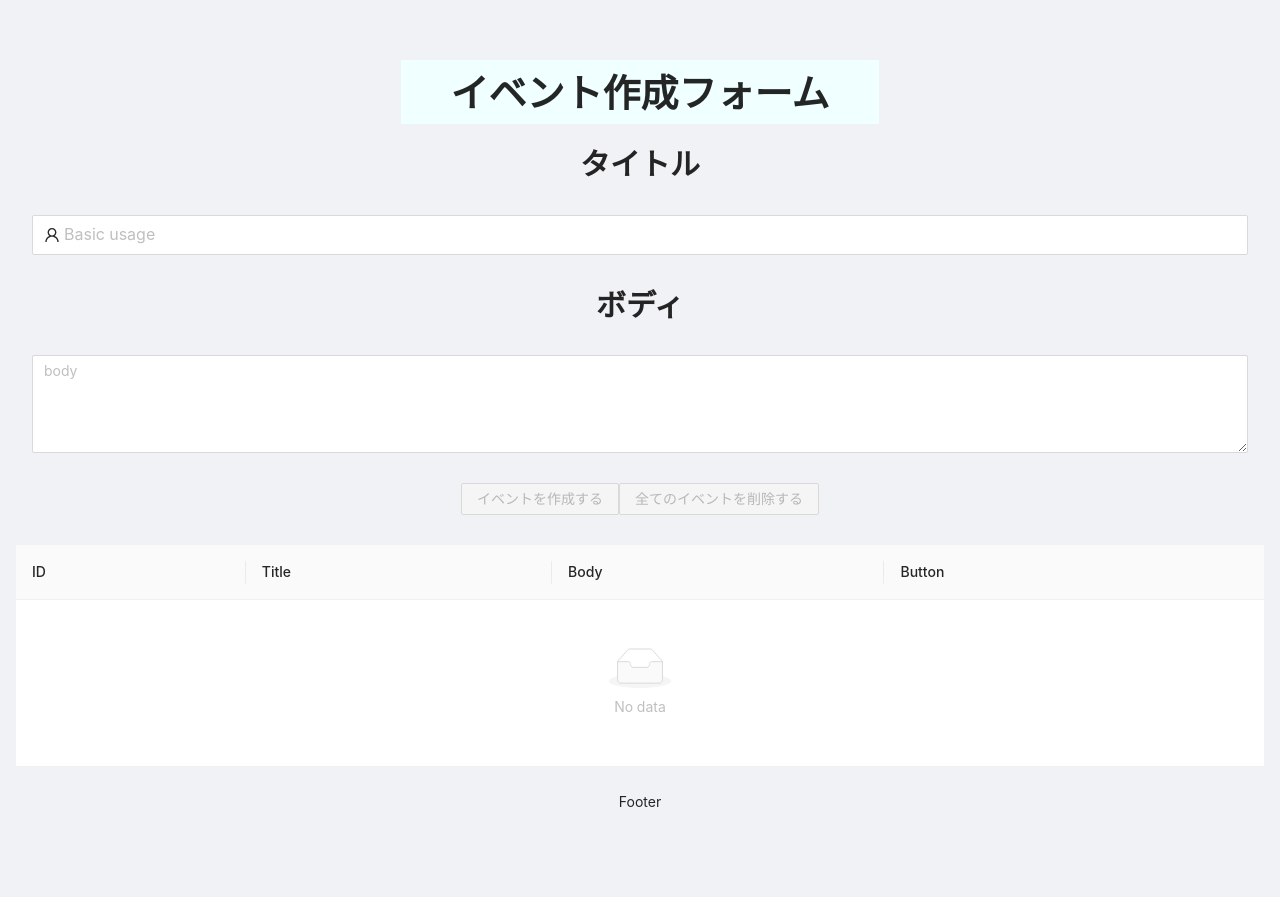
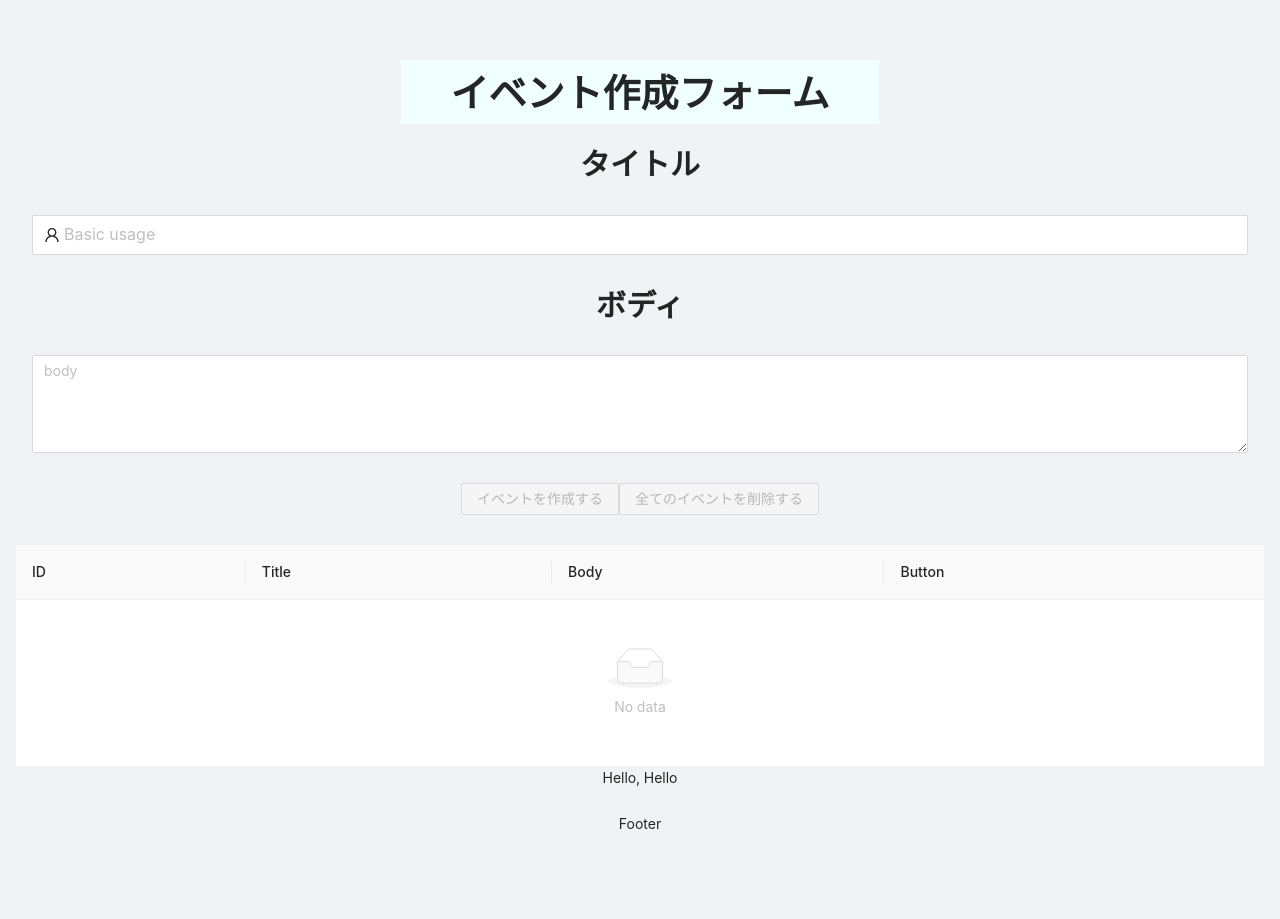
Before and after one commit to Takumikimura1899/hooks_practice, a React (Create React App) app: page / in a window 1280 px wide. Before the commit the page ends 897 px from the top, so only its background shows below. Built offline with nearby package versions, Linux system fonts and the light colour scheme.

Commit message:
setup reatr context provider

```diff
--- a/src/components/Footer.jsx
+++ b/src/components/Footer.jsx
@@ -1,8 +1,18 @@
 import { Layout } from 'antd';
+import { useContext } from 'react';
+
+import AppContext from './contexts/AppContext';
 
 const Footer = () => {
   const { Footer } = Layout;
-  return <Footer>Footer</Footer>;
+
+  const value = useContext(AppContext);
+  return (
+    <>
+      <div>{value}</div>
+      <Footer>Footer</Footer>
+    </>
+  );
 };
 
 export default Footer;
```
Also changed, not shown: src/components/App.js (+7 -1 lines).
